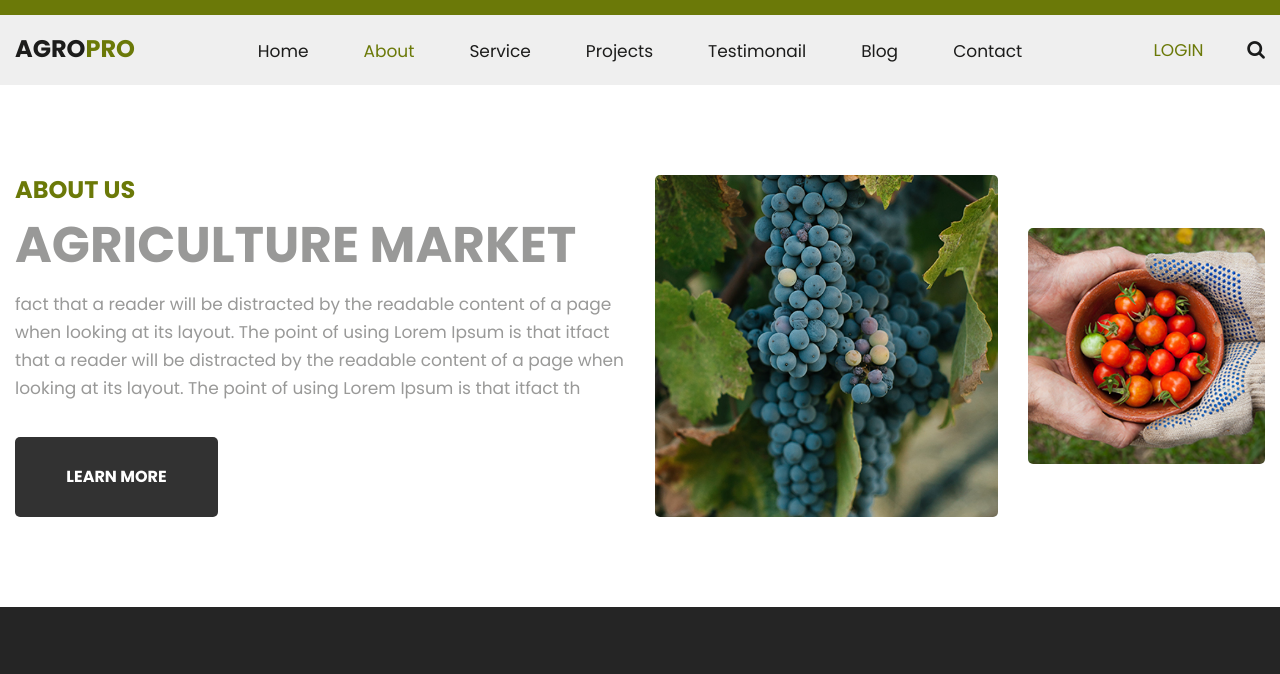
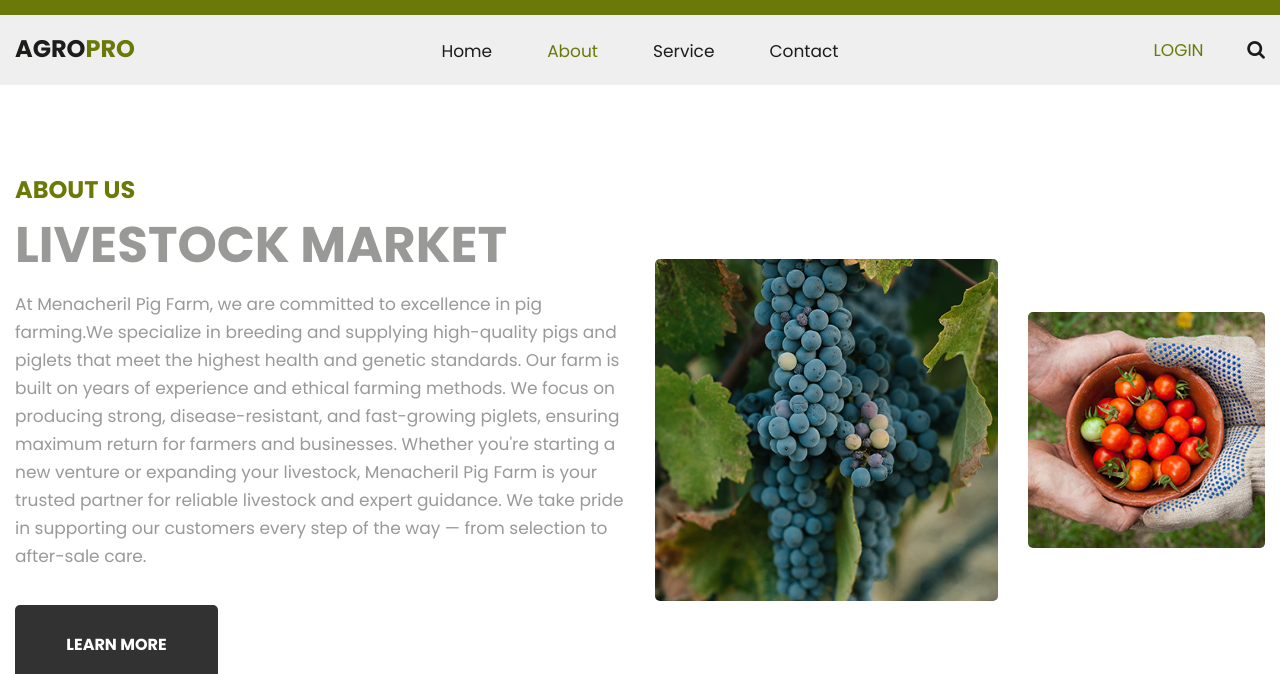
Before and after one commit to jose-shajan/Farm-website, a plain HTML site: page about.html in a window 1280 px wide. Shown: the top 674 px of the page. Drawn offline with nearby package versions, Linux system fonts and the light colour scheme.

Commit message:
added more photos and modified about.html

```diff
--- a/about.html
+++ b/about.html
@@ -8,7 +8,7 @@
       <meta name="viewport" content="width=device-width, initial-scale=1">
       <meta name="viewport" content="initial-scale=1, maximum-scale=1">
       <!-- site metas -->
-      <title>Agropro</title>
+      <title>Menacheril</title>
       <meta name="keywords" content="">
       <meta name="description" content="">
       <meta name="author" content="">
@@ -52,9 +52,6 @@
                               <li><a href="index.html">Home</a></li>
                               <li><a class="active" href="about.html">About</a></li>
                               <li><a href="service.html">Service</a></li>
-                               <li><a href="Javascript:void(0)">Projects</a></li>
-                                <li><a href="testimonail.html">Testimonail</a></li>
-                              <li><a href="blog.html">Blog</a></li>
                               <li><a href="contact.html">Contact</a></li>
                            </ul>
                            <button class="nav-toggler">
@@ -85,8 +82,12 @@
                <div class="col-lg-6 col-md-12">
                   <div class="titlepage text_align_left">
                      <span>About Us</span>
-                     <h2>AGRICULTURE MARKET</h2>
-                     <p>fact that a reader will be distracted by the readable content of a page when looking at its layout. The point of using Lorem Ipsum is that itfact that a reader will be distracted by the readable content of a page when looking at its layout. The point of using Lorem Ipsum is that itfact th</p>
+                     <h2>LIVESTOCK MARKET</h2>
+                     <p>At Menacheril Pig Farm, we are committed to excellence in pig farming.We specialize in breeding and supplying high-quality pigs and piglets that meet the highest health and genetic standards.
+
+Our farm is built on years of experience and ethical farming methods. We focus on producing strong, disease-resistant, and fast-growing piglets, ensuring maximum return for farmers and businesses.
+
+Whether you're starting a new venture or expanding your livestock, Menacheril Pig Farm is your trusted partner for reliable livestock and expert guidance. We take pride in supporting our customers every step of the way — from selection to after-sale care.</p>
                      <a class="read_more" href="about.html">Learn More</a>
                   </div>
                </div>
```
Also changed, not shown: index.html (+5 -5 lines), pig3.jpg (added), 2 other files.
